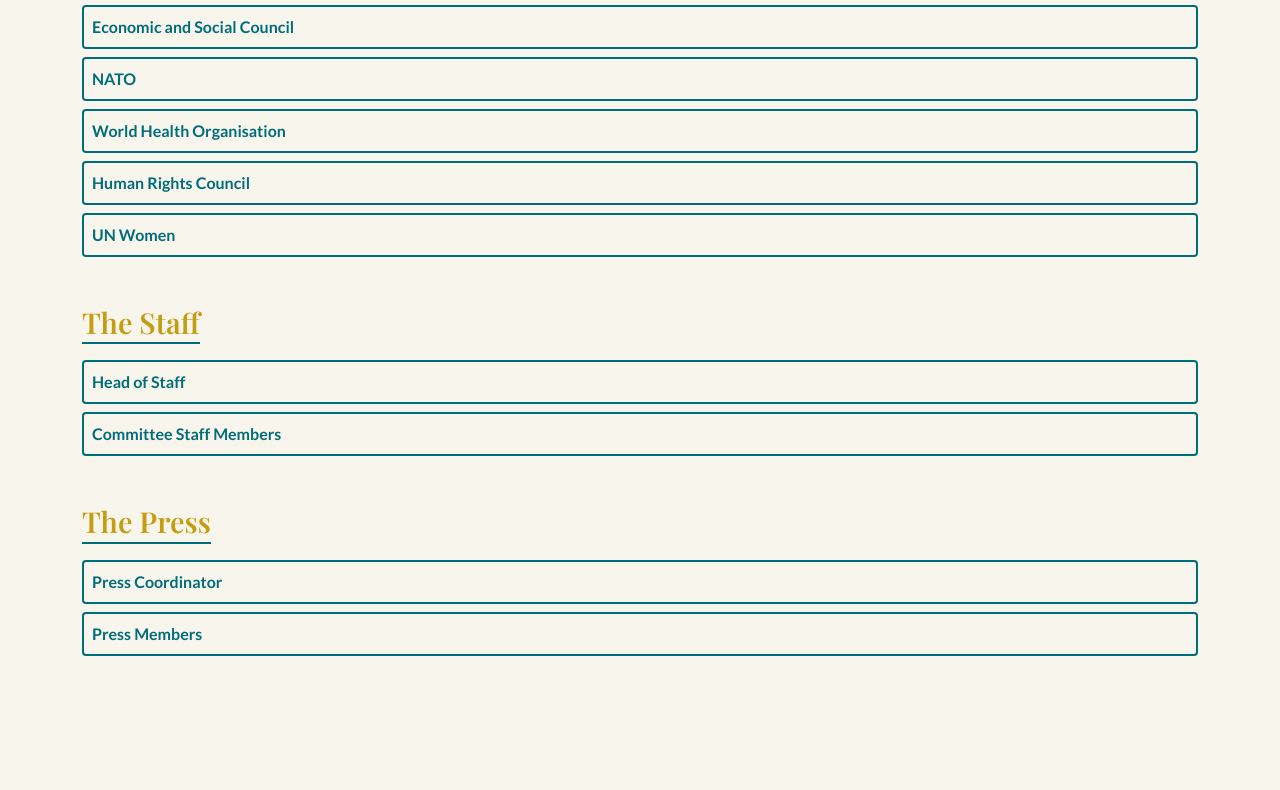
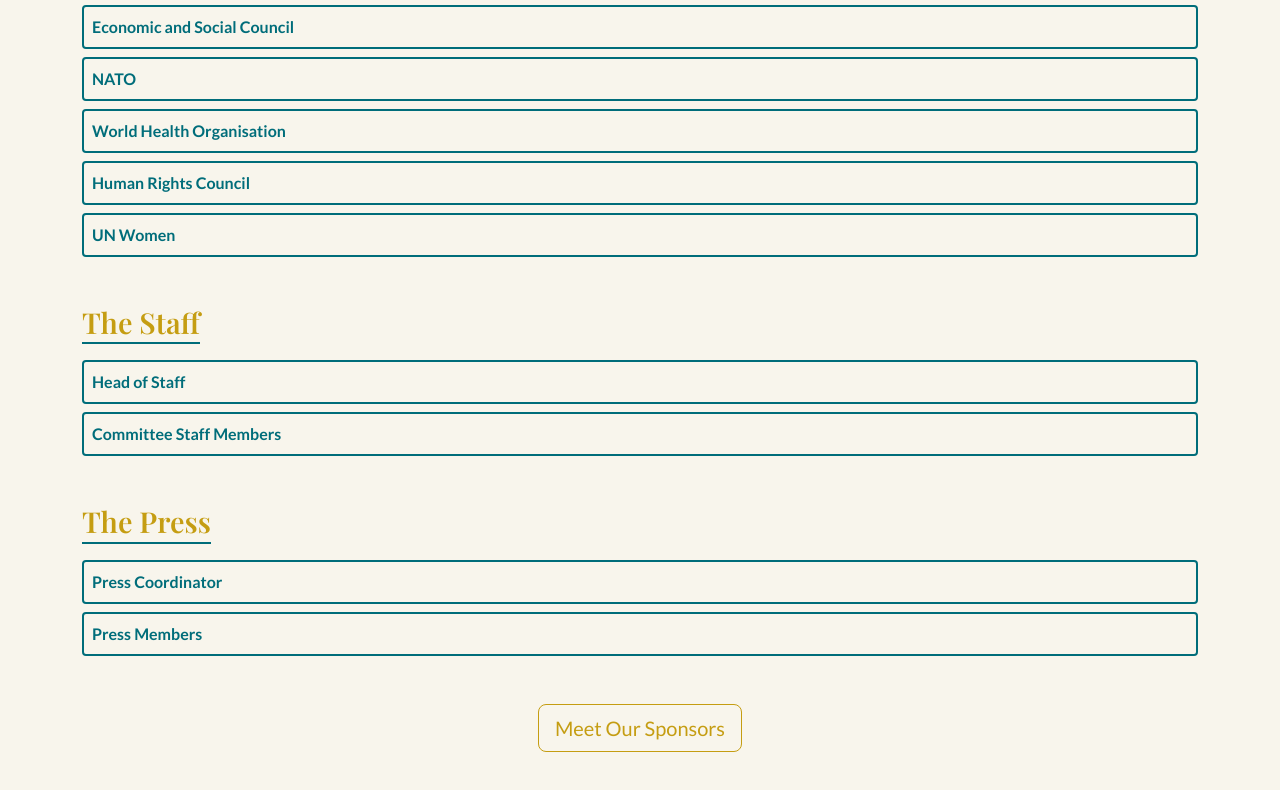
Before and after one commit to PyleaMUN/people2026-2, a plain HTML site: page index.html in a window 1280 px wide. Shown: the part 1538-2328 px from the top of the page. Before the commit the page ends 2242 px from the top, so only its background shows below. Drawn offline with nearby package versions, Linux system fonts and the light colour scheme.

Commit message:
Update index.html

```diff
--- a/index.html
+++ b/index.html
@@ -377,5 +377,12 @@
       document.addEventListener('keydown', e => e.key === 'Escape' && closeModal());
     });
   </script>
+ <div class="text-center my-5">
+    <a href="https://pyleamun.github.io/pyleamun2026/sponsors" class="btn btn-outline-dark btn-lg" style="border-color: var(--gold); color: var(--gold);">
+      Meet Our Sponsors
+    </a>
+  </div>
 </body>
 </html>
+</body>
+</html>
```
